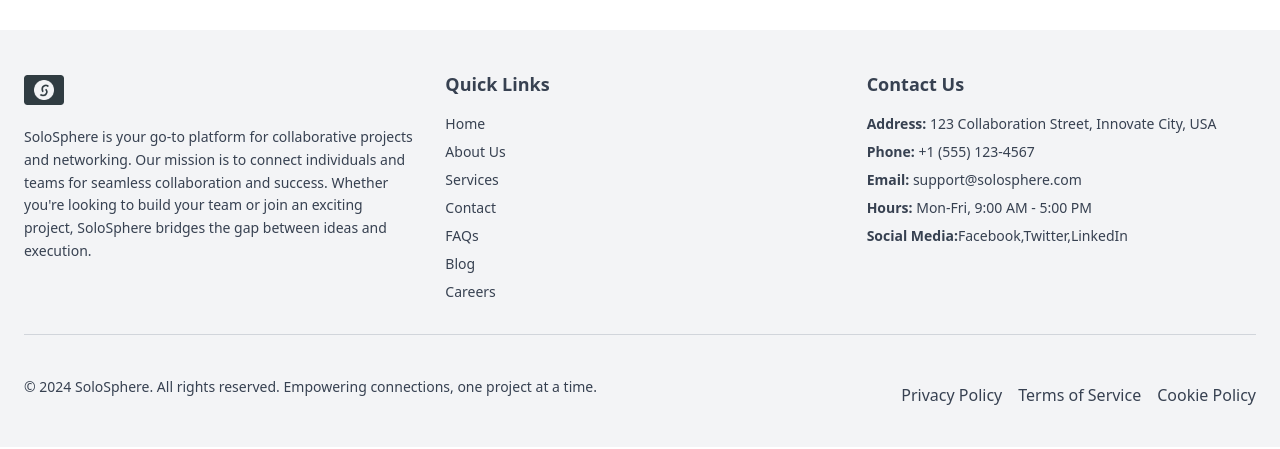
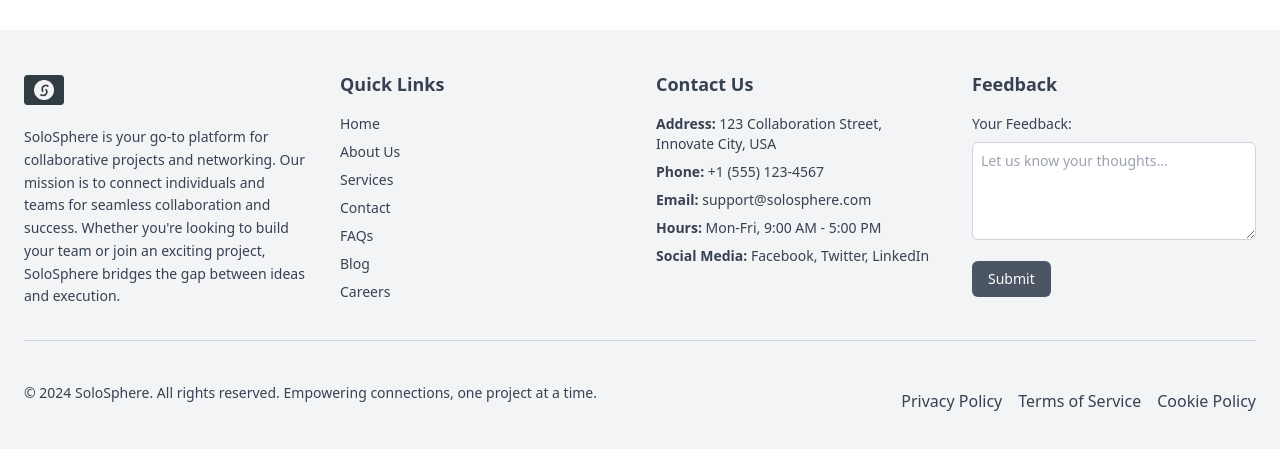
Before and after one commit to TigerEngine124/Job-marketplace, a React (Vite) app in the folder client/: page / in a window 1280 px wide. Shown: the part 1130-1579 px from the top of the page. Built offline with nearby package versions, Linux system fonts and the light colour scheme; no server answers.

Commit message:
fact: update footer section

```diff
--- a/client/src/components/Footer.jsx
+++ b/client/src/components/Footer.jsx
@@ -5,7 +5,7 @@ const Footer = () => {
     <footer className="bg-gray-100 text-gray-700 mt-20">
       <div className="container px-6 py-10 mx-auto">
         {/* Top Section */}
-        <div className="grid gap-8 lg:grid-cols-3">
+        <div className="grid gap-8 lg:grid-cols-4">
           {/* About Section */}
           <div>
             <img src={logo} alt="SoloSphere Logo" className="h-10 mb-4" />
@@ -18,7 +18,7 @@ const Footer = () => {
             </p>
           </div>
 
-          {/* Quick Links */}
+          {/* Quick Links Section */}
           <div>
             <h2 className="mb-4 text-lg font-semibold">Quick Links</h2>
             <ul className="space-y-2 text-sm">
@@ -84,24 +84,48 @@ const Footer = () => {
                 <strong>Hours:</strong> Mon-Fri, 9:00 AM - 5:00 PM
               </li>
               <li>
-                <strong>Social Media:</strong>
+                <strong>Social Media:</strong>{' '}
                 <a href="#" className="hover:text-purple-600">
                   Facebook
                 </a>
-                ,
+                ,{' '}
                 <a href="#" className="hover:text-purple-600">
                   Twitter
                 </a>
-                ,
+                ,{' '}
                 <a href="#" className="hover:text-purple-600">
                   LinkedIn
                 </a>
               </li>
             </ul>
           </div>
+
+          {/* Feedback Section */}
+          <div>
+            <h2 className="mb-4 text-lg font-semibold">Feedback</h2>
+            <form className="space-y-4 text-sm">
+              <div>
+                <label htmlFor="feedback" className="block mb-2">
+                  Your Feedback:
+                </label>
+                <textarea
+                  id="feedback"
+                  rows="4"
+                  className="w-full p-2 border border-gray-300 rounded-md focus:outline-none focus:ring-2 focus:ring-gray-600"
+                  placeholder="Let us know your thoughts..."
+                ></textarea>
+              </div>
+              <button
+                type="submit"
+                className="px-4 py-2 text-white bg-gray-600 rounded-md hover:bg-gray-700"
+              >
+                Submit
+              </button>
+            </form>
+          </div>
         </div>
 
-        {/* Divider */}
+
         <hr className="my-8 border-gray-300" />
 
         {/* Bottom Section */}
@@ -111,9 +135,9 @@ const Footer = () => {
             Empowering connections, one project at a time.
           </p>
           <div className="flex space-x-4">
-            <p className="hover:text-purple-600">Privacy Policy</p>
-            <a className="hover:text-purple-600">Terms of Service</a>
-            <p className="hover:text-purple-600">Cookie Policy</p>
+            <p className="hover:text-gray-600">Privacy Policy</p>
+            <p className="hover:text-gray-600"> Terms of Service</p>
+            <p className="hover:text-gray-600">Cookie Policy</p>
           </div>
         </div>
       </div>
```
Also changed, not shown: 1 other file (tests, documents, lock files or other folders).
